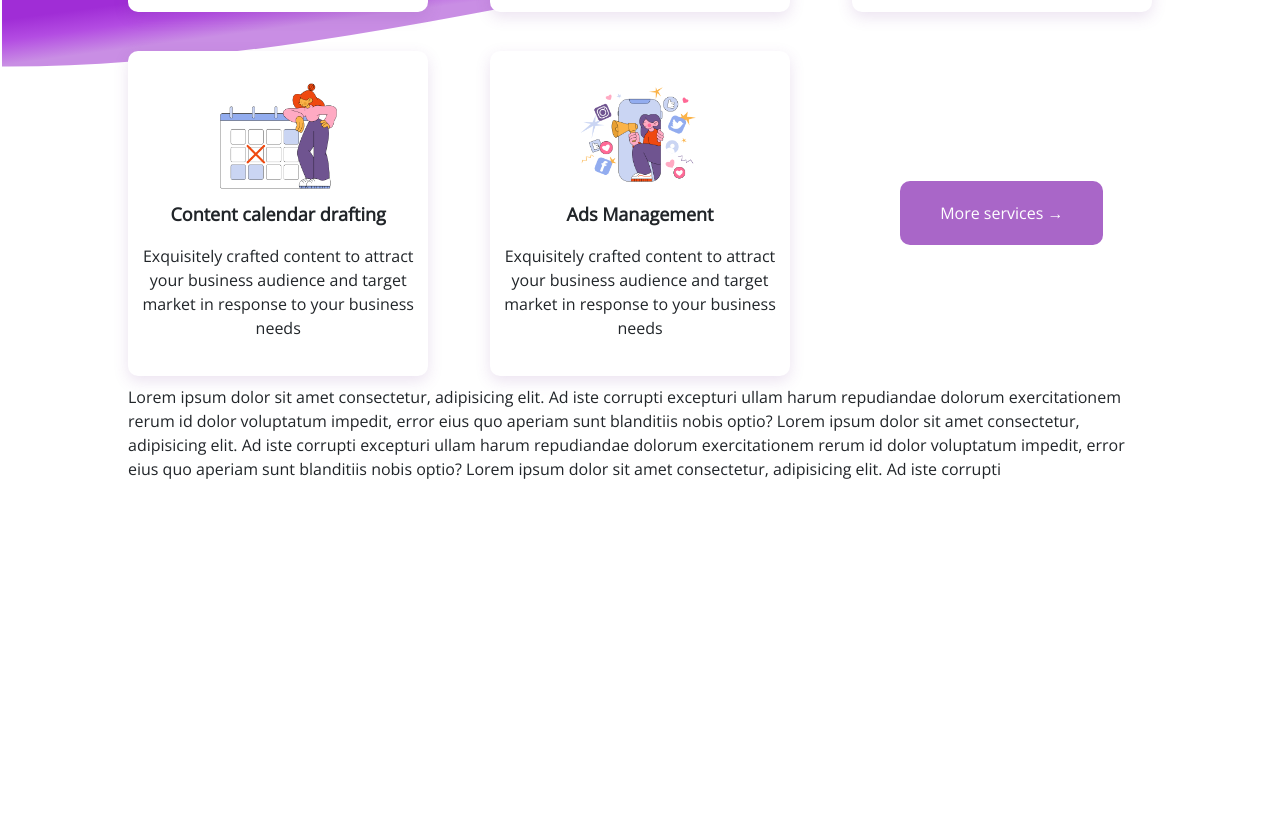
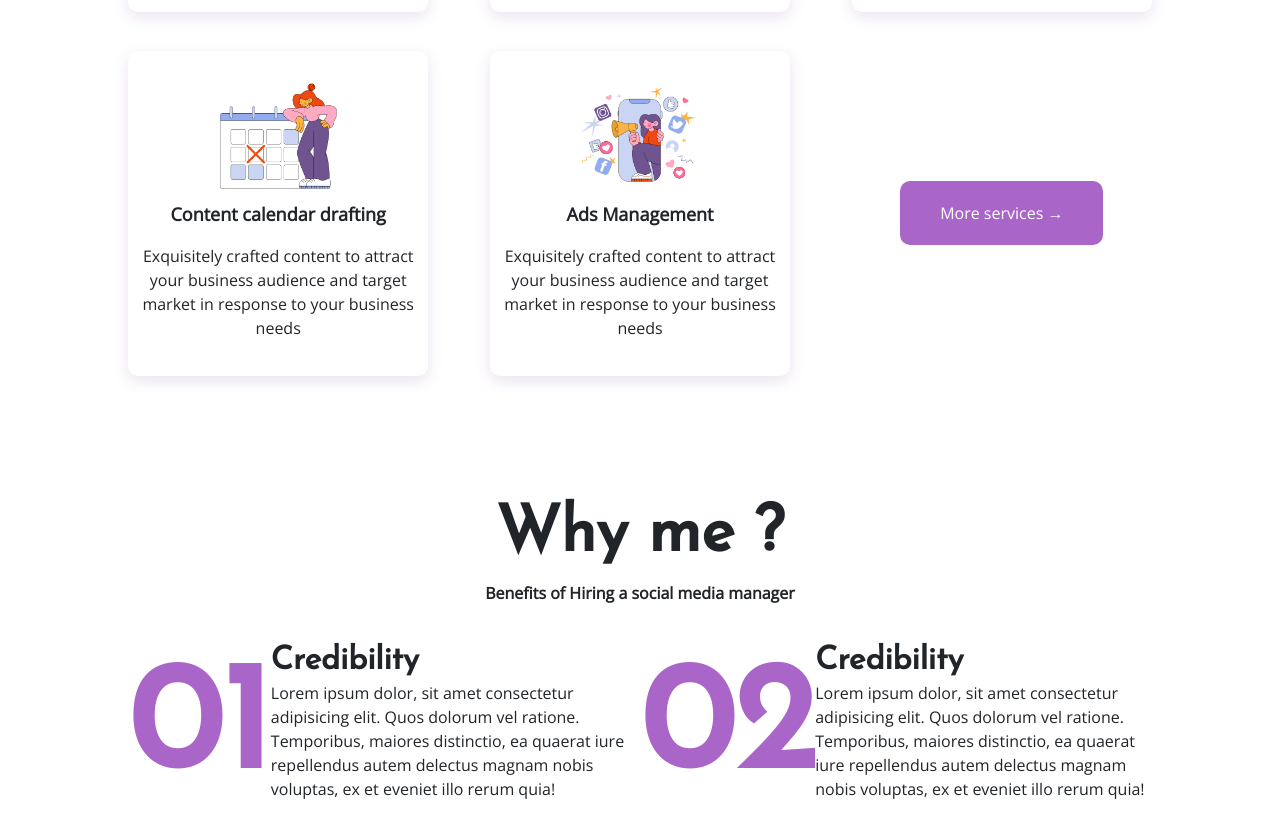
Before and after one commit to Sam-kayode/SMP, a Nuxt app: page / in a window 1280 px wide. Shown: the part 1744-2565 px from the top of the page. Before the commit the page ends 2241 px from the top, so only its background shows below. Built offline with nearby package versions, Linux system fonts and the light colour scheme.

Commit message:
add benefit card and layout

```diff
--- a/pages/index.vue
+++ b/pages/index.vue
@@ -63,17 +63,39 @@
           </div>
         </div>
       </div>
+    </div>
 
-      <p class="mt-5">
-        Lorem ipsum dolor sit amet consectetur, adipisicing elit. Ad iste
-        corrupti excepturi ullam harum repudiandae dolorum exercitationem rerum
-        id dolor voluptatum impedit, error eius quo aperiam sunt blanditiis
-        nobis optio? Lorem ipsum dolor sit amet consectetur, adipisicing elit.
-        Ad iste corrupti excepturi ullam harum repudiandae dolorum
-        exercitationem rerum id dolor voluptatum impedit, error eius quo aperiam
-        sunt blanditiis nobis optio? Lorem ipsum dolor sit amet consectetur,
-        adipisicing elit. Ad iste corrupti
+    <div class="fourth">
+      <h2>Why me ?</h2>
+      <p class="why-desc text-center font-weight-bolder">
+        Benefits of Hiring a social media manager
       </p>
+      <div class="benefits">
+        <div class="benefit">
+          <div class="number"><h1>01</h1></div>
+          <div class="content">
+            <h3>Credibility</h3>
+            <p>
+              Lorem ipsum dolor, sit amet consectetur adipisicing elit. Quos
+              dolorum vel ratione. Temporibus, maiores distinctio, ea quaerat
+              iure repellendus autem delectus magnam nobis voluptas, ex et
+              eveniet illo rerum quia!
+            </p>
+          </div>
+        </div>
+        <div class="benefit">
+          <div class="number"><h1>02</h1></div>
+          <div class="content">
+            <h3>Credibility</h3>
+            <p>
+              Lorem ipsum dolor, sit amet consectetur adipisicing elit. Quos
+              dolorum vel ratione. Temporibus, maiores distinctio, ea quaerat
+              iure repellendus autem delectus magnam nobis voluptas, ex et
+              eveniet illo rerum quia!
+            </p>
+          </div>
+        </div>
+      </div>
     </div>
   </div>
 </template>
@@ -307,10 +329,6 @@ export default {
     @include mobile {
       font-size: 32px;
     }
-
-    span {
-      color: #a966c8;
-    }
   }
 
   .features {
@@ -329,6 +347,7 @@ export default {
     .cards {
       display: grid;
       grid-template-columns: 1fr 1fr 1fr;
+      grid-template-rows: 1fr 1fr;
       grid-gap: 6%;
       margin-top: 40px;
 
@@ -378,4 +397,63 @@ export default {
     }
   }
 }
+
+.fourth {
+  margin-top: 20vh;
+  padding: 0px 10%;
+
+  @include bg-tablet {
+    margin-top: 12vh;
+
+    padding: 0px 5%;
+  }
+
+  h2 {
+    font-family: 'josefin sans', sans-serif;
+    font-size: 64px;
+    font-weight: bolder;
+    letter-spacing: 0.1px;
+    text-align: center;
+
+    @include bg-tablet {
+      font-size: 48px;
+    }
+    @include mobile {
+      font-size: 32px;
+    }
+  }
+
+  .benefits {
+    display: grid;
+    grid-template-columns: 1fr 1fr;
+
+    .benefit {
+      display: flex;
+      align-items: center;
+
+      .number h1 {
+        font-size: 150px;
+        padding: 20px 0px 0px;
+        font-family: 'josefin sans', sans-serif;
+        font-weight: bolder;
+        margin: 0;
+        color: #a966c8;
+      }
+
+      .content {
+        padding: 0;
+        p {
+          margin: 0;
+        }
+
+        h3 {
+          font-family: 'josefin sans', sans-serif;
+          font-weight: bolder;
+          font-size: 32px;
+          margin: 0;
+        }
+      }
+    }
+  }
+}
 </style>
```
